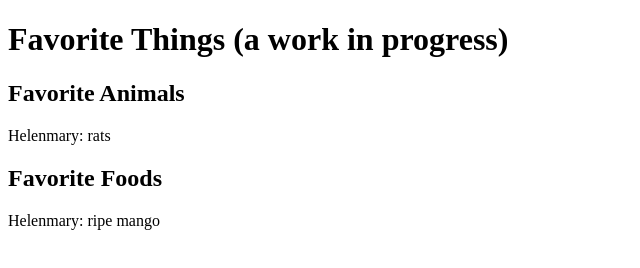
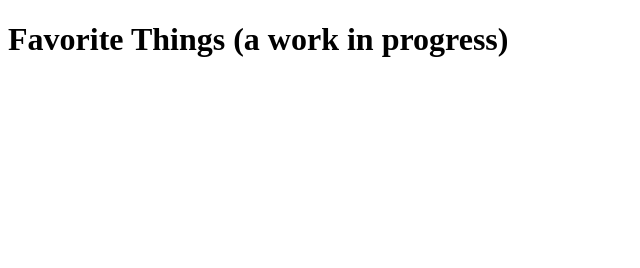
Before and after one commit to william-streicher-evans/helenmary.github.io, a plain HTML site: page index.html in a window 1280 px wide. Shown: the whole page, without its empty margins (0-640 px from the left). Drawn offline with Linux system fonts and the light colour scheme.

Commit message:
Restored file to clean base

```diff
--- a/index.html
+++ b/index.html
@@ -3,9 +3,5 @@
   <title>Favorite Things</title>
   <body>
     <h1>Favorite Things (a work in progress)</h1>
-    <h2>Favorite Animals</h2>
-    <p>Helenmary: rats</p>
-    <h2>Favorite Foods</h2>
-    <p>Helenmary: ripe mango</p>
   </body>
 </html>
```
